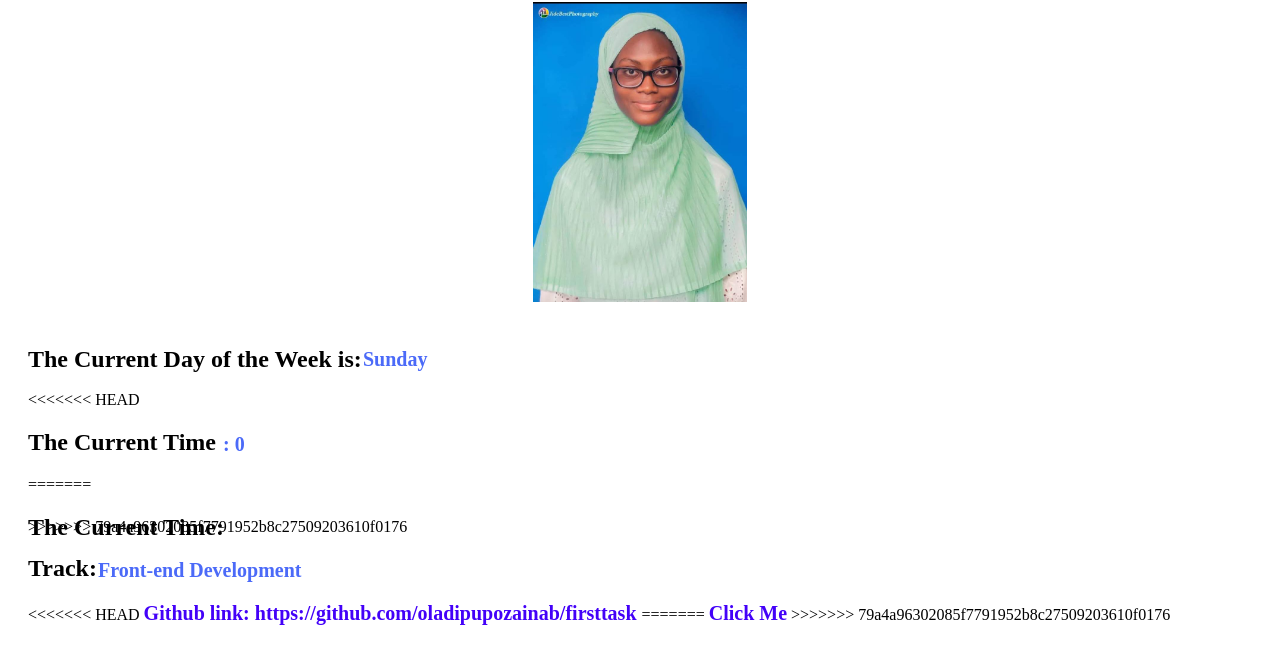
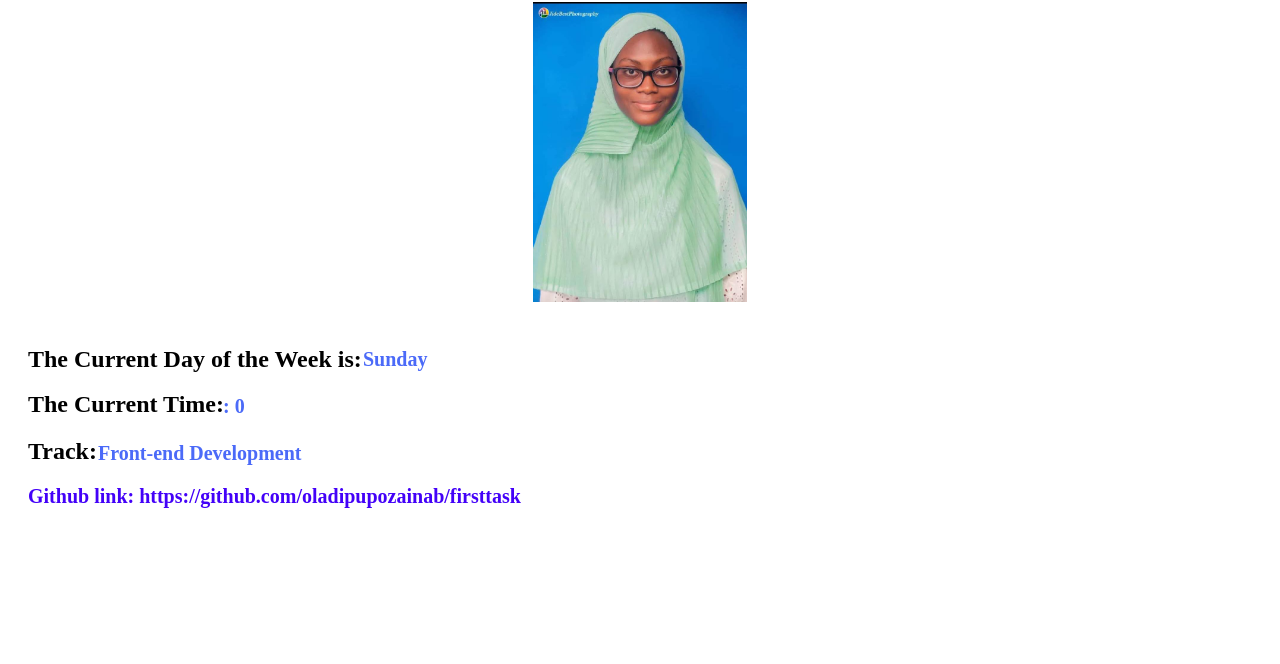
Before and after one commit to oladipupozainab/firsttask, a plain HTML site: page Index.html in a window 1280 px wide. Shown: the part 64-728 px from the top of the page. Drawn offline with Linux system fonts and the light colour scheme.

Commit message:
Update Index.html

```diff
--- a/Index.html
+++ b/Index.html
@@ -17,24 +17,15 @@
             <p id="days" class="d"></p>
         </div>
         <div>
-<<<<<<< HEAD
-            <h2 data-testid="currentUTCTime" class="e"> The Current Time</h2>
+            <h2 data-testid="currentUTCTime" class="e"> The Current Time:</h2>
             <p id="milliseconds" class="f"></p>
-=======
-            <h2 data-testid="currentUTCTime" class="e"> The Current Time:</h2>
-            <p id="time" class="f"></p>
->>>>>>> 79a4a96302085f7791952b8c27509203610f0176
         </div>
         <div>
             <h2 data-testid="myTrack" class="g">Track:</h3>
             <p class="h">Front-end Development</p>
         </div>
         <div>
-<<<<<<< HEAD
             <a href="https://github.com/oladipupozainab/firsttask" data-testid=“githubURL” class="j">Github link: https://github.com/oladipupozainab/firsttask </a>
-=======
-            <a href="https://github.com/oladipupozainab/firsttask" data-testid=“githubURL” class="j">Click Me</a>
->>>>>>> 79a4a96302085f7791952b8c27509203610f0176
         </div>
     </main>
 </body>
```
